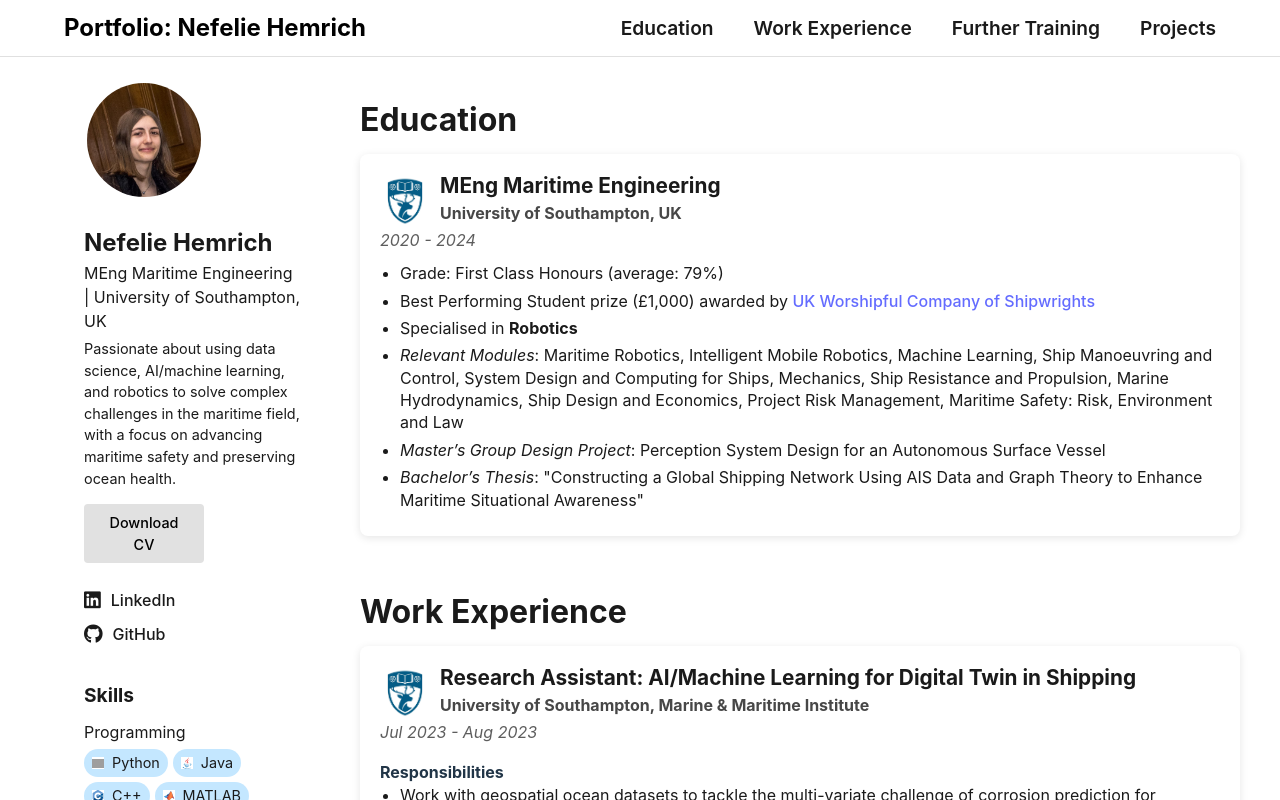
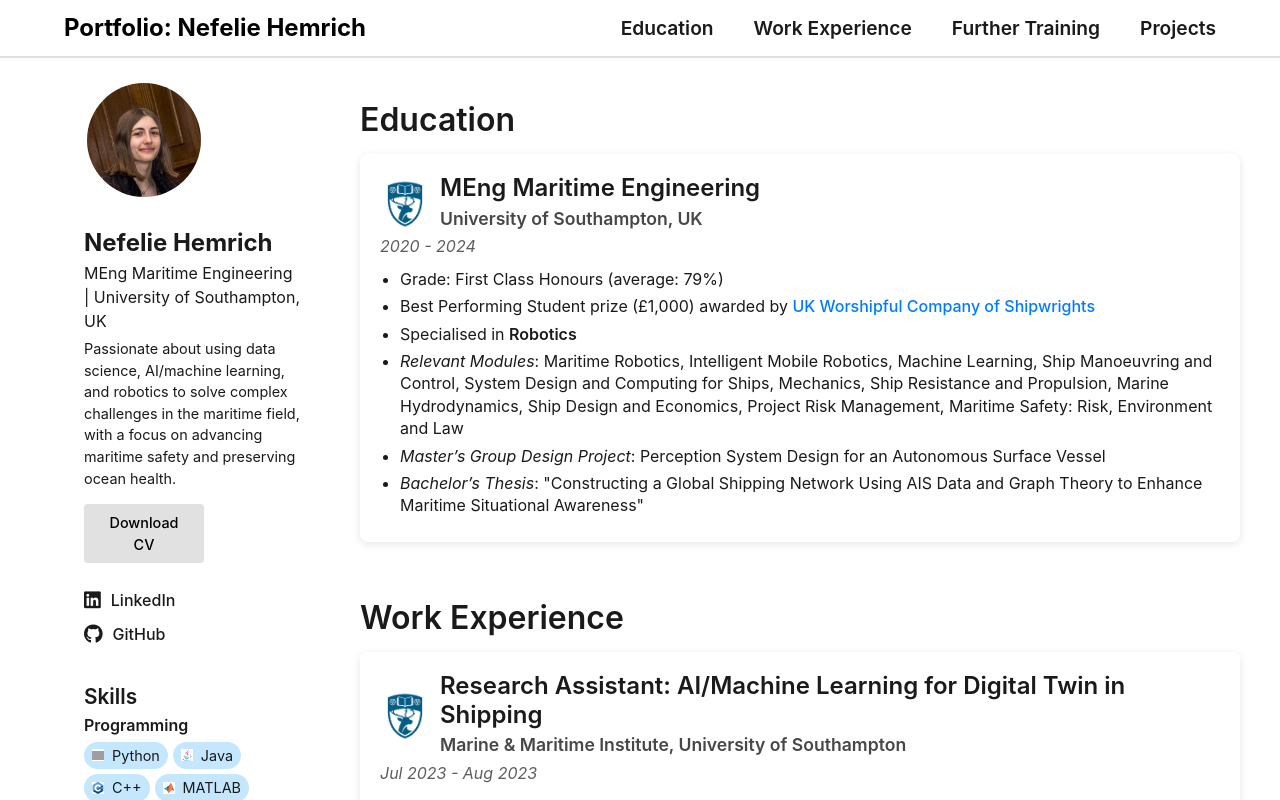
Before and after one commit to Nefelie/portfolio-app, a Svelte app: page / in a window 1280 px wide. Shown: the top 800 px of the page. Built offline with nearby package versions, Linux system fonts and the light colour scheme; grey boxes are pictures that could not be loaded.

Commit message:
fixed layout

```diff
--- a/src/App.svelte
+++ b/src/App.svelte
@@ -152,7 +152,7 @@
       highlights: [
         "Grade: First Class Honours (average: 79%)",
         'Best Performing Student prize (£1,000) awarded by <a href="https://www.shipwrights.co.uk/" target="_blank">UK Worshipful Company of Shipwrights</a>',
-        "Specialised in <b>Robotics</b>",
+        'Specialised in <b style="font-weight: 600;">Robotics</b>',
         "<i>Relevant Modules</i>: Maritime Robotics, Intelligent Mobile Robotics, Machine Learning, Ship Manoeuvring and Control, System Design and Computing for Ships, Mechanics, Ship Resistance and Propulsion, Marine Hydrodynamics,  Ship Design and Economics, Project Risk Management, Maritime Safety: Risk, Environment and Law",
         "<i>Master’s Group Design Project</i>: Perception System Design for an Autonomous Surface Vessel",
         '<i>Bachelor’s Thesis</i>: "Constructing a Global Shipping Network Using AIS Data and Graph Theory to Enhance Maritime Situational Awareness"',
@@ -164,7 +164,7 @@
   const workExperience = [
   {
     title: "Research Assistant: AI/Machine Learning for Digital Twin in Shipping",
-    company: "University of Southampton, Marine & Maritime Institute",
+    company: "Marine & Maritime Institute, University of Southampton",
     period: "Jul 2023 - Aug 2023",
     logo: "/portfolio-app/assets/icons/UoS.jpg",
     responsibilities: [
@@ -180,7 +180,7 @@
   },
   {
     title: "Research Assistant: Concept Design of LCO2 Carrier for Shell Shipping & Maritime",
-    company: "University of Southampton, Marine & Maritime Institute",
+    company: "Marine & Maritime Institute, University of Southampton",
     period: "Jun 2022 - Sept 2022",
     logo: "/portfolio-app/assets/icons/UoS.jpg",
     responsibilities: [
@@ -477,7 +477,7 @@ const courses = [
   --project-bg: #ffffff;
   --button-bg: #e1e1e1;
   --button-hover: #a7a7a7;
-  --skill-tag-bg: #c4e7ff;
+  --skill-tag-bg: #c4e7fd;
   --skill-tag-text: #1a1a1a;
   --skill-tag-hover: #bbdefb;
 }
@@ -507,6 +507,7 @@ const courses = [
     color: var(--text-color);
     overflow-x: hidden;
   }
+  a { color: #007bff } /* Globally */
 
   .navbar {
   position: fixed;
@@ -520,7 +521,7 @@ const courses = [
   padding: 10px 5%; /* Adjust padding to match layout */
   z-index: 1000;
   transition: all 0.3s ease;
-  border-bottom: 1px solid #e0e0e0;
+  border-bottom: 2px solid #e0e0e0;
 }
 
 /* For the left part of the navbar */
@@ -550,13 +551,13 @@ const courses = [
 }
 
 .navbar a:hover {
-  color: #429eff;
+  color: #007bff;
 }
 
 
 .layout {
   display: flex;
-  margin-top: 60px;
+  padding-top: 60px; /* Instead of margin */
   flex: 1;
 }
 
@@ -632,7 +633,7 @@ const courses = [
 }
 
 .social-link:hover {
-  color: #c7e2ff;
+  color: #007bff;
 }
 
 .social-link span {
@@ -667,10 +668,11 @@ const courses = [
 }
 
 .sidebar-skills h3 {
-  font-size: 1.2rem;
-  margin-bottom: 10px;
+  font-size: 1.3rem;
+  /* margin-bottom: 10px; */
   color: var(--text-color);
   text-align: left;
+  font-weight: 600;
 }
 
 .sidebar .tech-category {
@@ -682,7 +684,7 @@ const courses = [
   font-size: 1rem;
   color: var(--text-color);
   margin-bottom: 5px;
-  font-weight: normal;
+  font-weight: 600;
 }
 
 /* Main Content */
@@ -743,6 +745,7 @@ const courses = [
   font-size: 1.5rem;
   margin-bottom: 10px;
   color: var(--text-color);
+  font-weight: 600;
 }
 
 .project-details p {
@@ -840,6 +843,8 @@ const courses = [
   margin-bottom: 10px;
   text-align: left;
   color: var(--text-color);
+  font-weight: 600;
+
 }
 
 #education a {
@@ -869,16 +874,20 @@ const courses = [
 }
 
 .experience-item h3 {
-  font-size: 1.3rem;
+  font-size: 1.5rem;
   color: var(--text-color);
   margin-bottom: 5px;
+  font-weight: 600;
+
 }
 
 .experience-item h4 {
-  font-size: 1.0rem;
+  font-size: 1.1rem;
   color: var(--text-color);
   margin-bottom: 5px;
   opacity: 0.8;
+  font-weight: 600;
+
 }
 
 .experience-item .period {
@@ -928,8 +937,10 @@ const courses = [
 
 h5 {
   font-size: 1.0em;  /* Slightly larger than the default font size */
-  font-weight: bold;
+  font-weight: 600;
   margin-top: 1rem;
+  color: var(--text-color);
+
 }
 
 
@@ -1109,6 +1120,7 @@ h5 {
 
   .experience-item h5 {
     font-size: 1.1rem;  /* Slightly larger than the list items */
+    color: var(--text-color);
   }
   }
 
--- a/src/app.css
+++ b/src/app.css
@@ -15,11 +15,11 @@
 
 a {
   font-weight: 500;
-  color: #646cff;
+  color: #007bff;
   text-decoration: inherit;
 }
 a:hover {
-  color: #535bf2;
+  color:#0091ff;
 }
 
 body {
```
